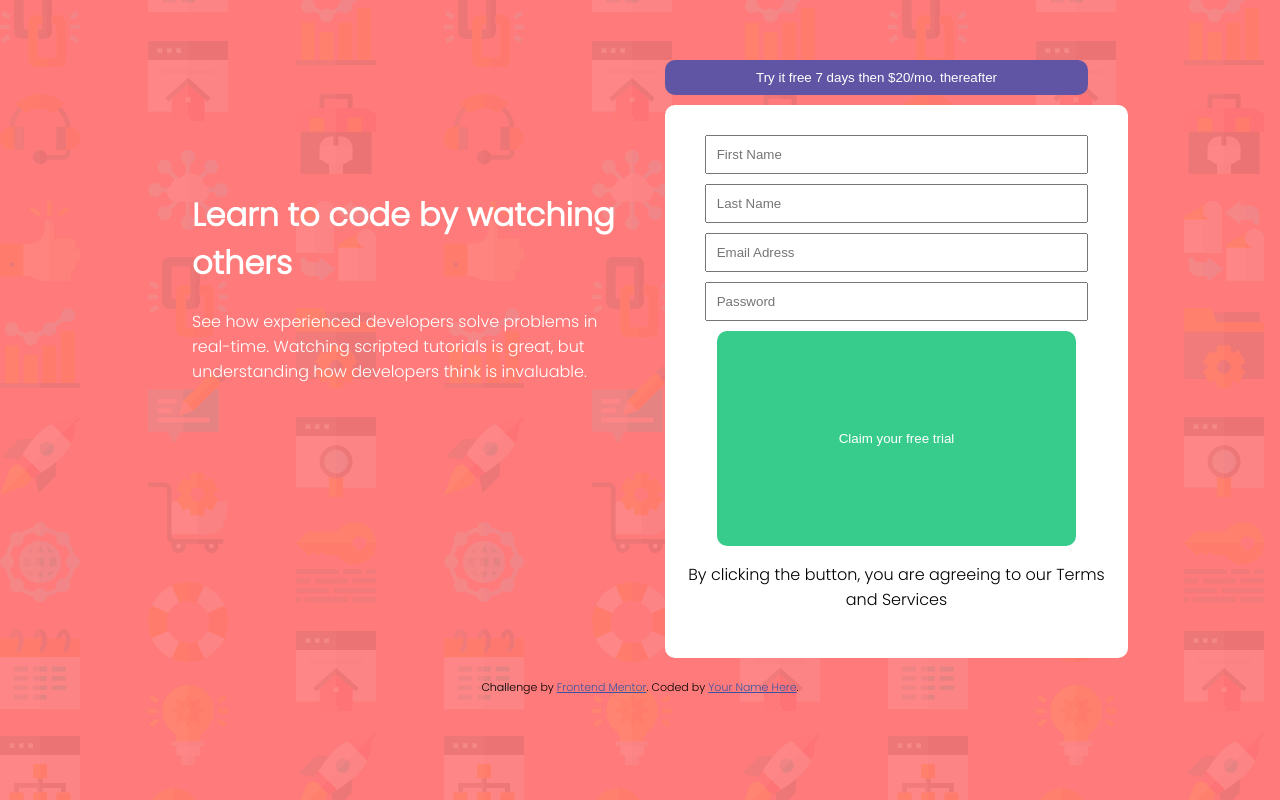
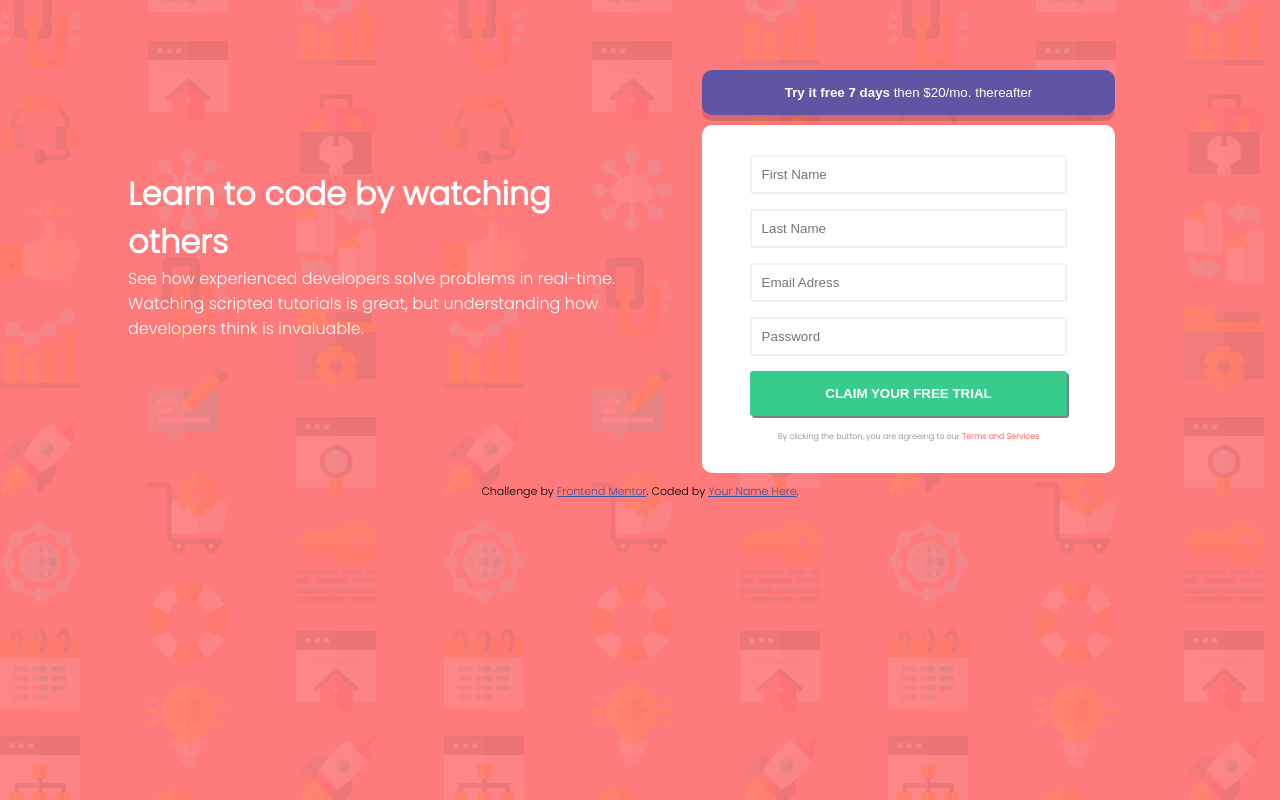
Before and after one commit to Mastagoon/intro-component-with-signup-form-master, a plain HTML site: page index.html in a window 1280 px wide. Drawn offline with Linux system fonts and the light colour scheme; files whose address does not match are found by name.

Commit message:
finished desktop design

```diff
--- a/index.html
+++ b/index.html
@@ -29,14 +29,17 @@
             <!-- text goes here -->
             <h1>Learn to code by watching others</h1>
             <p>
-                See how experienced developers solve problems in real-time. Watching scripted tutorials is great, but understanding how developers think is invaluable.
+                See how experienced developers solve problems in real-time.
+            </p>
+            <p>
+                Watching scripted tutorials is great, but understanding how developers think is invaluable.
             </p>
         </div>
 
         <div class="form-section">
             <!-- form goes here -->
             <button class="blue-btn">
-          Try it free 7 days then $20/mo. thereafter
+          <strong>Try it free 7 days</strong> then $20/mo. thereafter
         </button>
             <form class="register-form">
                 <input type="text" name="first-name" placeholder="First Name" />
--- a/styles/main.scss
+++ b/styles/main.scss
@@ -4,14 +4,19 @@ $blue: hsl(248, 32%, 49%);
 $dark-blue: hsl(249, 10%, 26%);
 $grayish-blue: hsl(246, 25%, 77%);
 @import url("https://fonts.googleapis.com/css2?family=Poppins:wght@100;300&display=swap");
+* {
+    box-sizing: border-box;
+    padding: 0;
+    margin: 0;
+}
+
 body {
-    padding: 0;
     font-size: 16px;
     min-height: 100%;
     font-family: "Poppins", sans-serif;
     background-color: $primary-red;
     background-image: url("../images//bg-intro-desktop.png");
-    width: 70%;
+    width: 80%;
     margin: 0 auto;
 }
 
@@ -22,17 +27,26 @@ body {
     .text-section {
         color: #fff;
         margin-top: 170px;
+        h1 {
+            font-weight: 900;
+        }
     }
     .form-section {
-        margin-top: 60px;
+        width: 85%;
+        margin: 70px auto 0 auto;
         .blue-btn {
             background-color: $blue;
             outline: none;
             border: none;
-            padding: 10px;
+            padding: 15px;
             color: #fff;
             border-radius: 10px;
             width: 100%;
+            box-shadow: 0px 6px 0 rgba(0, 0, 0, 0.15);
+        }
+        .blue-btn:hover {
+            opacity: 0.9;
+            cursor: pointer;
         }
         form {
             width: 100%;
@@ -45,14 +59,33 @@ body {
                 display: block;
                 width: 85%;
                 padding: 10px;
-                margin: 0 auto 10px auto;
+                margin: 0 auto 15px auto;
+                border: 2px solid #f1f1f1;
+                border-radius: 3px;
             }
             .submit-btn {
                 background-color: $primary-green;
                 border: none;
                 color: #fff;
-                padding: 100px;
-                border-radius: 10px;
+                padding: 15px;
+                text-transform: uppercase;
+                font-weight: bold;
+                box-shadow: 2px 2px 0 rgba(0, 0, 0, 0.5);
+            }
+            .submit-btn:hover {
+                opacity: 0.8;
+                cursor: pointer;
+            }
+            .terms {
+                font-size: 8px;
+                color: gray;
+                a {
+                    color: $primary-red;
+                    font-weight: bolder;
+                }
+                a:hover {
+                    cursor: pointer;
+                }
             }
         }
     }
```
Also changed, not shown: styles/main.css, 1 other file.
